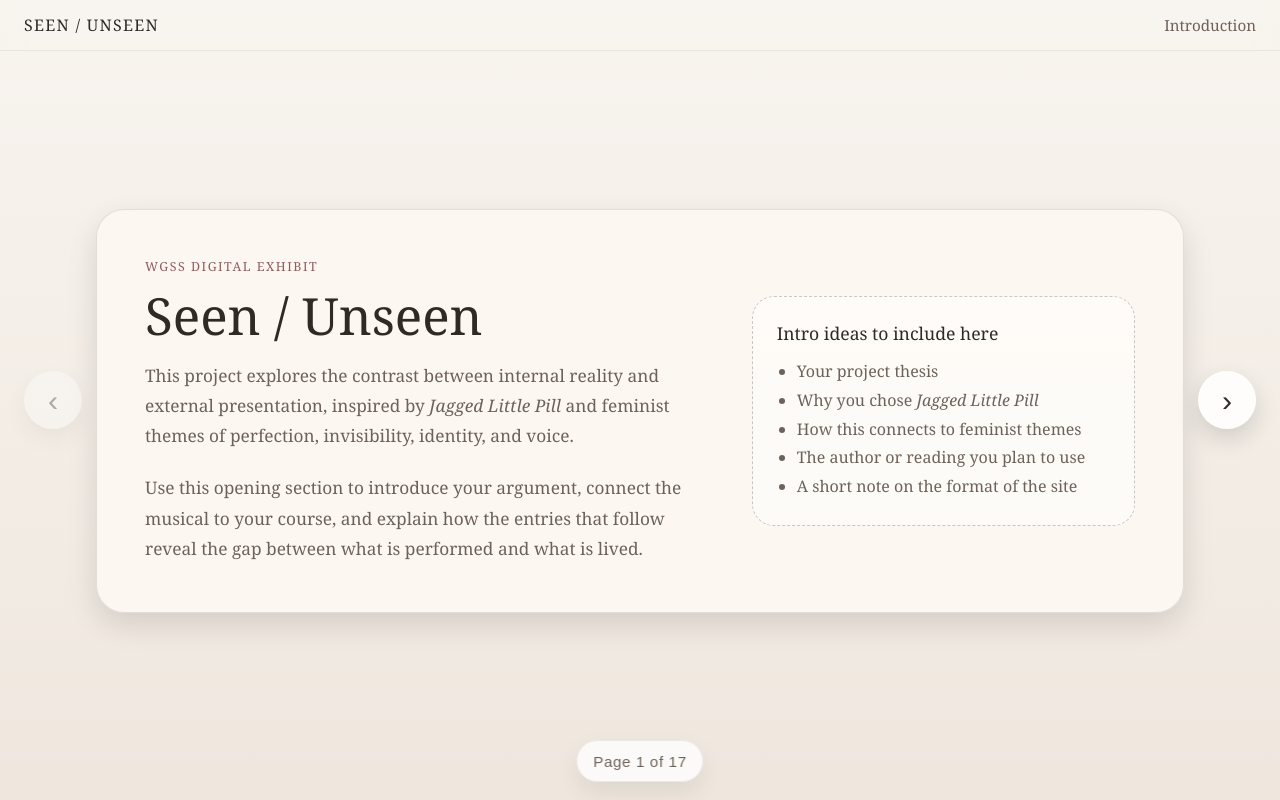
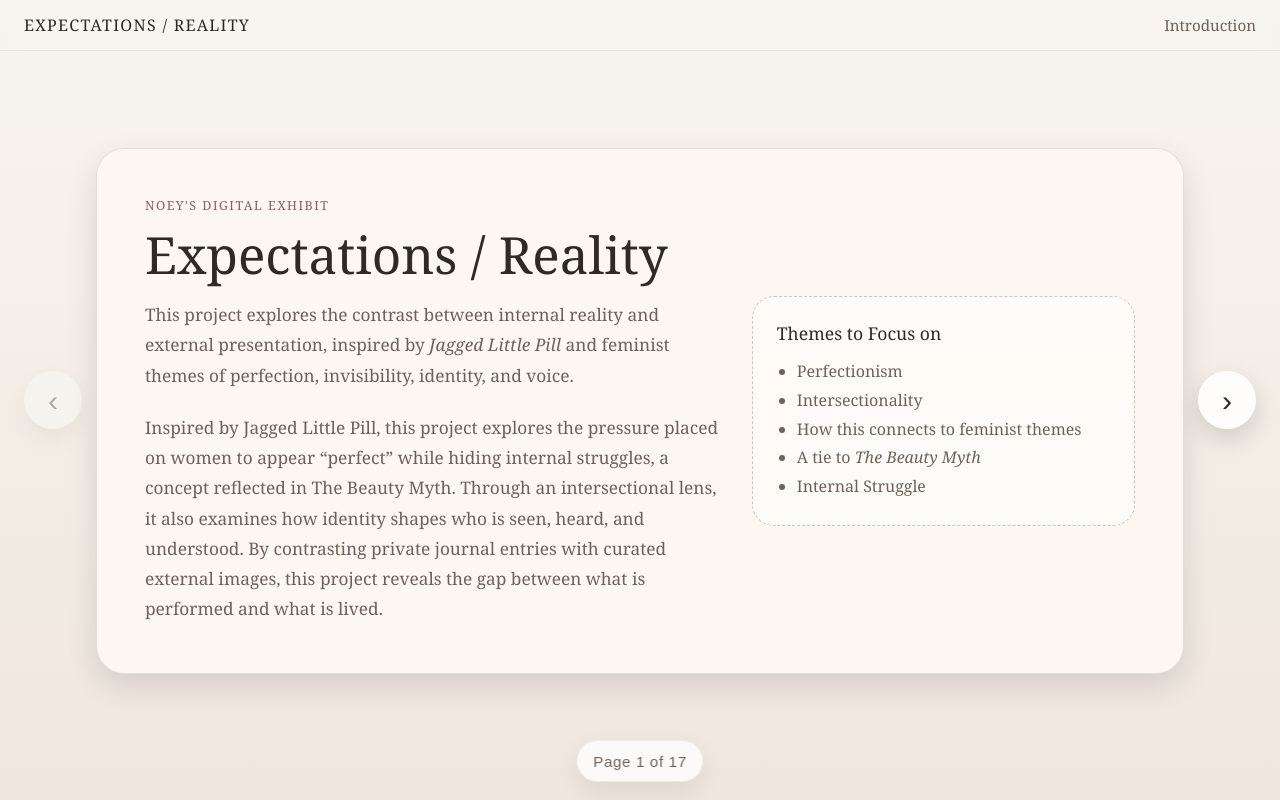
Before and after one commit to noeyjohnson/noeyjohnson.github.io, a plain HTML site: page index.html in a window 1280 px wide. Drawn offline with Linux system fonts and the light colour scheme.

Commit message:
Edited Captions

```diff
--- a/index.html
+++ b/index.html
@@ -473,7 +473,7 @@
 <body>
   <div class="site-shell">
     <header>
-      <div class="brand">Seen / Unseen</div>
+      <div class="brand">Expectations / Reality</div>
       <div class="page-indicator" id="pageIndicator">Introduction</div>
     </header>
 
@@ -483,8 +483,8 @@
           <div class="intro-card">
             <div class="intro-grid">
               <div>
-                <div class="eyebrow">WGSS Digital Exhibit</div>
-                <h1>Seen / Unseen</h1>
+                <div class="eyebrow">Noey's Digital Exhibit</div>
+                <h1>Expectations / Reality</h1>
                 <p class="lead">
                   This project explores the contrast between internal reality and external presentation,
                   inspired by <em>Jagged Little Pill</em> and feminist themes of perfection, invisibility,
@@ -492,18 +492,19 @@
                 </p>
                 <br />
                 <p class="body-copy">
-                  Use this opening section to introduce your argument, connect the musical to your course,
-                  and explain how the entries that follow reveal the gap between what is performed and what is lived.
+                  Inspired by Jagged Little Pill, this project explores the pressure placed on women to appear “perfect” while hiding internal struggles, a concept reflected in The Beauty Myth.
+
+                  Through an intersectional lens, it also examines how identity shapes who is seen, heard, and understood. By contrasting private journal entries with curated external images, this project reveals the gap between what is performed and what is lived.
                 </p>
               </div>
               <div class="prompt-box">
-                <h3>Intro ideas to include here</h3>
+                <h3>Themes to Focus on</h3>
                 <ul>
-                  <li>Your project thesis</li>
-                  <li>Why you chose <em>Jagged Little Pill</em></li>
+                  <li>Perfectionism</li>
+                  <li>Intersectionality</li>
                   <li>How this connects to feminist themes</li>
-                  <li>The author or reading you plan to use</li>
-                  <li>A short note on the format of the site</li>
+                  <li>A tie to <em>The Beauty Myth</em> </li>
+                  <li>Internal Struggle</li>
                 </ul>
               </div>
             </div>
```
